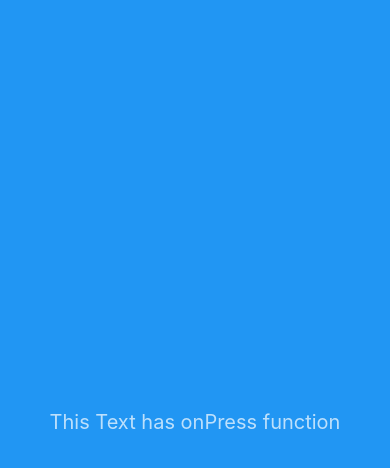
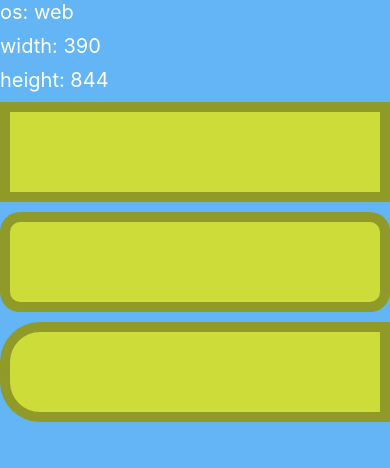
Before and after one commit to heojungeun/rnisrn, a React Native app in the folder ch02/ch02_2/: screen / in a window 390 px wide. Shown: the top 468 px of the page. Built offline with nearby package versions, Linux system fonts and the light colour scheme.

Commit message:
study css platform, dimensions

```diff
--- a/ch02/ch02_2/App.tsx
+++ b/ch02/ch02_2/App.tsx
@@ -1,28 +1,42 @@
 import React from 'react'
-import {StyleSheet, SafeAreaView, Text} from 'react-native'
+import {Platform, Dimensions, StyleSheet, SafeAreaView, Text, View} from 'react-native'
 import {Colors} from 'react-native-paper'
 import Color from 'color'
 
-console.log(Colors.blue500)
-console.log(Color(Colors.blue500).alpha(0.5).lighten(0.5).string())
-
+const {width, height} = Dimensions.get('window')
+// prettier-ignore
 export default function App() {
   return (
     <SafeAreaView style={[styles.SafeAreaView]}>
-      <Text style={[styles.text]}>This Text has onPress function</Text>
+      <Text style={[styles.text]}>os: {Platform.OS}</Text>
+      <Text style={[styles.text]}>width: {width}</Text>
+      <Text style={[styles.text]}>height: {height}</Text>
+
+      <View style={[styles.box, styles.border]} />
+      <View style={[styles.box, styles.border, {borderRadius: 20}]} />
+      <View style={[styles.box, styles.border, {borderTopLeftRadius: 40, borderBottomLeftRadius: 40}]}
+      />
     </SafeAreaView>
   )
 }
 // prettier-ignore
 const styles = StyleSheet.create({
   SafeAreaView: {
-    backgroundColor: Colors.blue500,
+    backgroundColor: Colors.blue300,
     flex: 1,
-    alignItems: 'center',
-    justifyContent: 'center',
+    padding: 10,
   },
   text: {
     fontSize: 20,
-    color: Color(Colors.blue500).alpha(0.7).lighten(0.9).string(),
+    color: Color(Colors.blue500).lighten(0.9).string(),
+    marginBottom: 10,
+  },
+  box: {
+    height: 100, backgroundColor: Colors.lime500, marginBottom: 10,
+    marginLeft: Platform.select({ios: 20, android: 0}),
+  },
+  border: {
+    borderWidth: 10,
+    borderColor: Color('black').alpha(0.3).string(),
   },
 })
```
